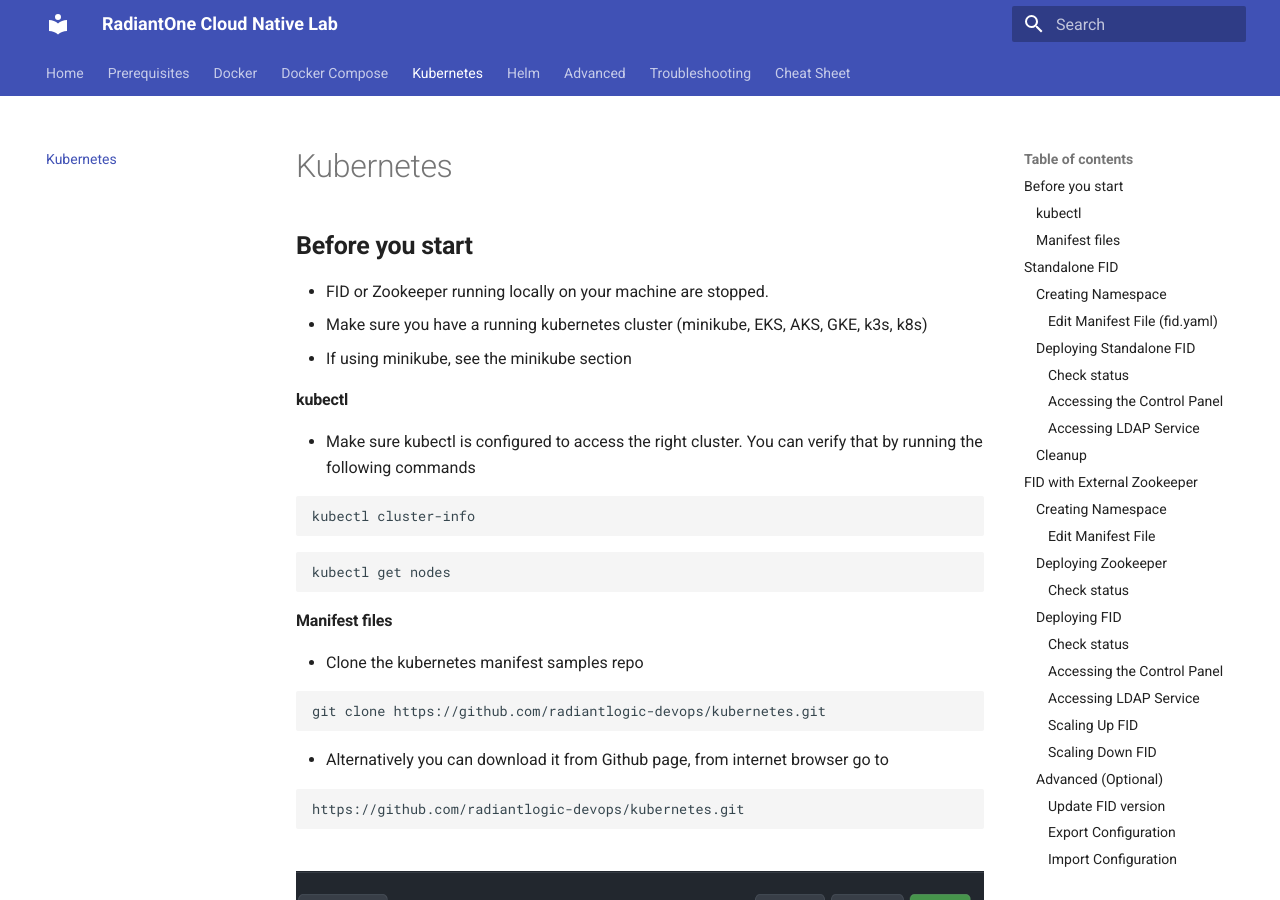
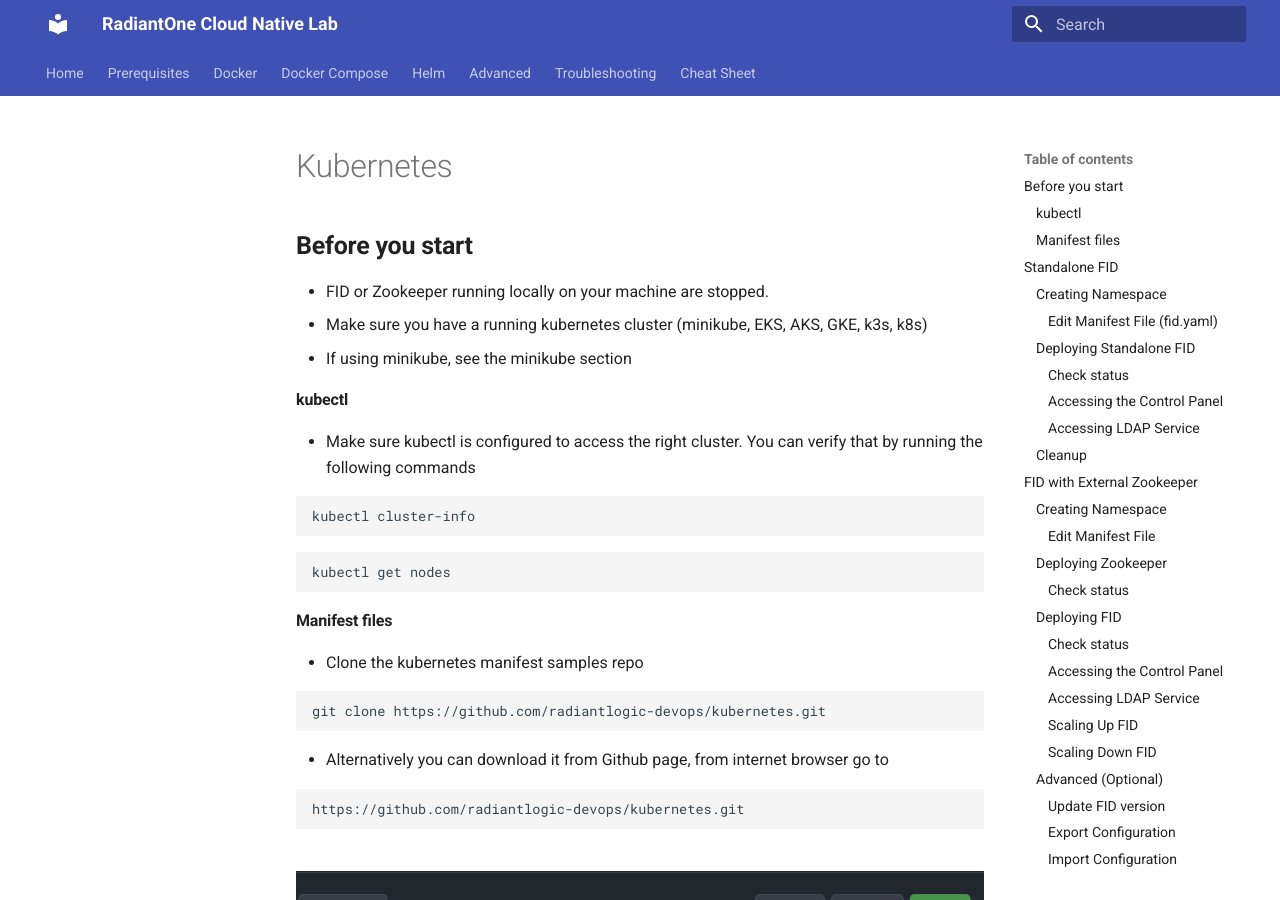
Before and after one commit to radiantlogic-devops/cloud-native-lab, an MkDocs documentation site: the page built from docs/kubernetes.md, in a window 1280 px wide and 900 px high. Built offline with MkDocs 1.6.1 and Material for MkDocs 9.7.7, drawn with Linux system fonts in a browser that asks for light colours; some of the changed lines change nothing that is shown.

Commit message:
Update mkdocs.yml

```diff
--- a/mkdocs.yml
+++ b/mkdocs.yml
@@ -25,7 +25,7 @@
   - minikube: minikube.md
 - Docker: docker.md
 - Docker Compose: docker-compose.md
-- Kubernetes: kubernetes.md
+#- Kubernetes: kubernetes.md
 - Helm: helm.md
 - Advanced:
   - Custom Images: custom-docker.md
```
